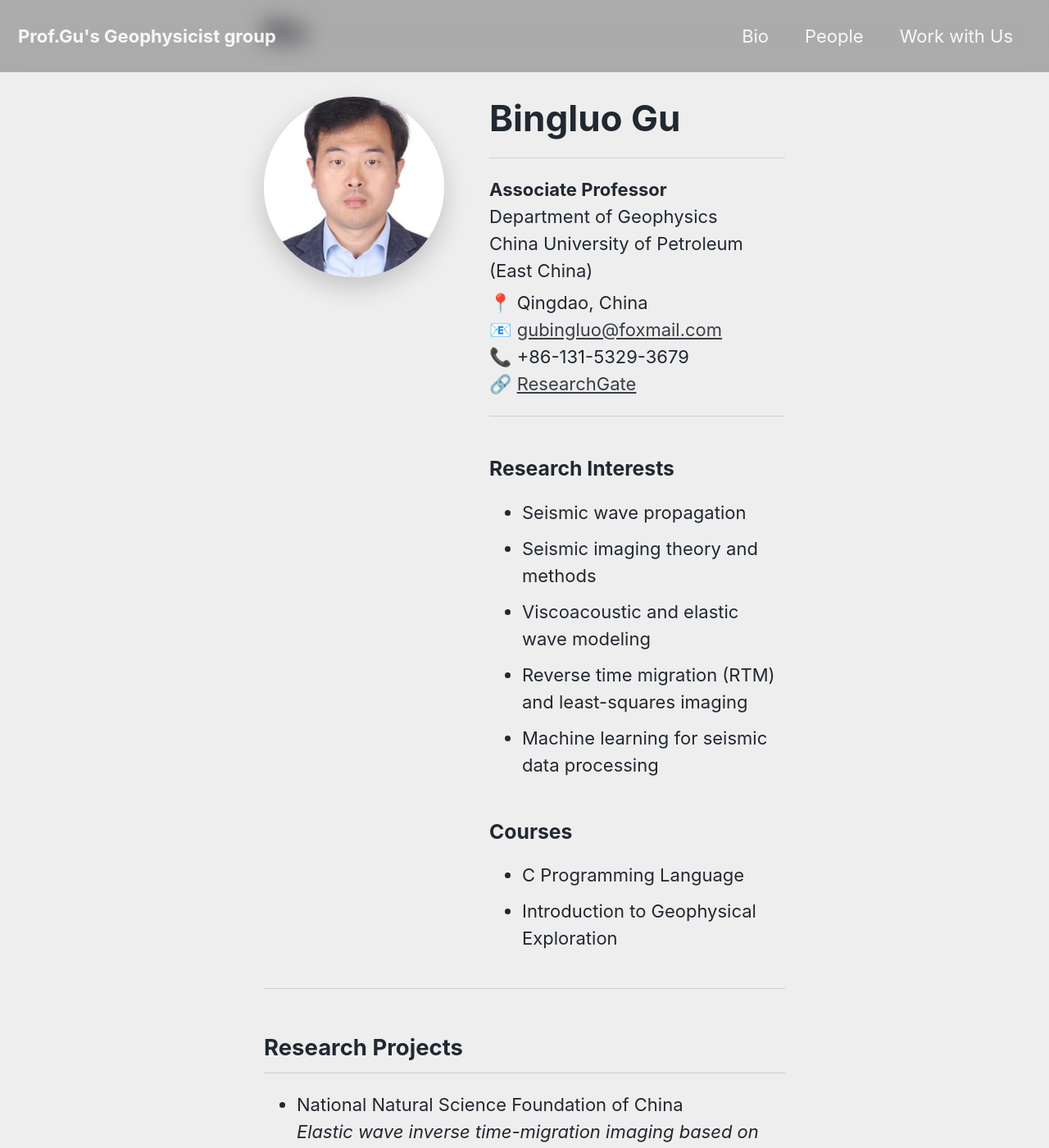
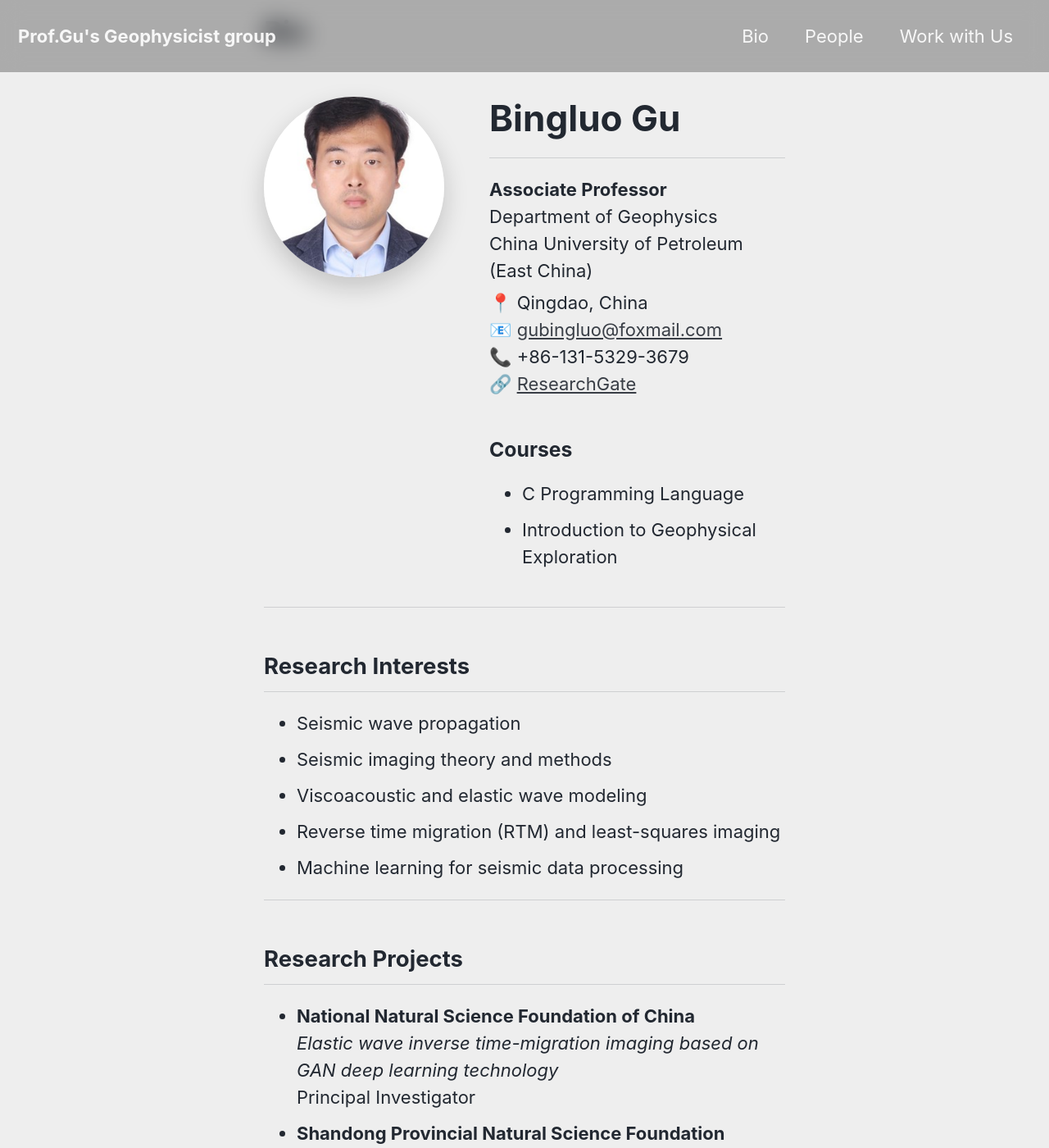
Before and after one commit to gubingluo/gubingluo.github.io, a Jekyll site: the page built from _pages/bio.md, in a window 1280 px wide and 1400 px high. Shown: the whole window at 82% size. Built offline with Jekyll 4.4.1, drawn with Linux system fonts in a browser that asks for light colours; cached includes are drawn as plain includes; part of the change alters nothing that is shown.

Commit message:
Update bio.md

```diff
--- a/_pages/bio.md
+++ b/_pages/bio.md
@@ -18,21 +18,12 @@ sidebar: false
     Department of Geophysics<br/>
     China University of Petroleum (East China)</p>
 
-    <p>📍 Qingdao, China<br/>
-    📧 <a href="mailto:gubingluo@foxmail.com">gubingluo@foxmail.com</a><br/>
-    📞 +86-131-5329-3679<br/>
-    🔗 <a href="https://www.researchgate.net/profile/Bingluo-Gu" target="_blank" rel="noopener">ResearchGate</a></p>
-
-    <hr/>
-
-    <h3>Research Interests</h3>
-    <ul>
-      <li>Seismic wave propagation</li>
-      <li>Seismic imaging theory and methods</li>
-      <li>Viscoacoustic and elastic wave modeling</li>
-      <li>Reverse time migration (RTM) and least-squares imaging</li>
-      <li>Machine learning for seismic data processing</li>
-    </ul>
+    <p>
+      📍 Qingdao, China<br/>
+      📧 <a href="mailto:gubingluo@foxmail.com">gubingluo@foxmail.com</a><br/>
+      📞 +86-131-5329-3679<br/>
+      🔗 <a href="https://www.researchgate.net/profile/Bingluo-Gu" target="_blank" rel="noopener">ResearchGate</a>
+    </p>
 
     <h3>Courses</h3>
     <ul>
@@ -45,20 +36,47 @@ sidebar: false
 
 <hr/>
 
-## Research Projects
+<div class="bio-section">
 
-- National Natural Science Foundation of China
-  *Elastic wave inverse time-migration imaging based on GAN deep learning technology*
-  **Principal Investigator**
+<h2>Research Interests</h2>
 
-- Shandong Provincial Natural Science Foundation
-  *Least-squares RTM imaging for multicomponent seismic data*
-  **Principal Investigator**
+<ul>
+  <li>Seismic wave propagation</li>
+  <li>Seismic imaging theory and methods</li>
+  <li>Viscoacoustic and elastic wave modeling</li>
+  <li>Reverse time migration (RTM) and least-squares imaging</li>
+  <li>Machine learning for seismic data processing</li>
+</ul>
+
+</div>
 
 <hr/>
 
-## Contact
+<div class="bio-section">
 
-If you are interested in collaboration or student supervision, please feel free to contact me via email.
+<h2>Research Projects</h2>
 
-📧 **gubingluo@foxmail.com**
+<ul>
+  <li><strong>National Natural Science Foundation of China</strong><br/>
+      <em>Elastic wave inverse time-migration imaging based on GAN deep learning technology</em><br/>
+      Principal Investigator
+  </li>
+  <li><strong>Shandong Provincial Natural Science Foundation</strong><br/>
+      <em>Least-squares RTM imaging for multicomponent seismic data</em><br/>
+      Principal Investigator
+  </li>
+</ul>
+
+</div>
+
+<hr/>
+
+<div class="bio-section">
+
+<h2>Contact</h2>
+
+<p>If you are interested in collaboration or student supervision, please feel free to contact me via email.</p>
+
+<p>📧 <strong>gubingluo@foxmail.com</strong></p>
+
+</div>
```
